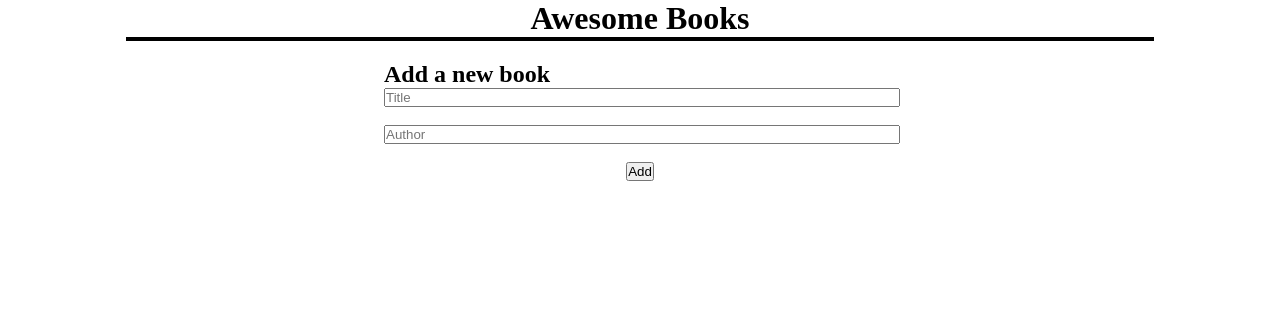
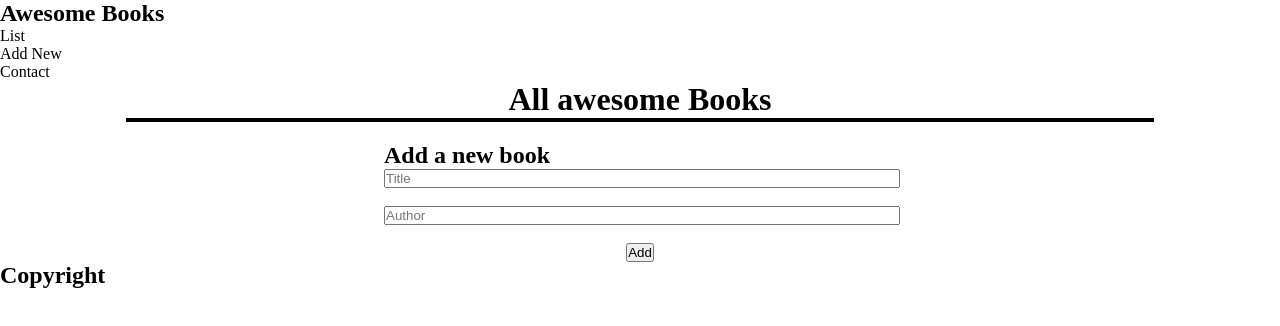
Before and after one commit to kennyegun24/AwesomeBooks, a plain HTML site: page index.html in a window 1280 px wide. Drawn offline with Linux system fonts and the light colour scheme.

Commit message:
Add contact section body

```diff
--- a/index.html
+++ b/index.html
@@ -8,14 +8,25 @@
     <link rel="stylesheet" href="style.css">
 </head>
 <body>
-    <div><h1 class="awesomeBooks">Awesome Books</h1></div>
+    <header>
+        <h2 class="navHeader">Awesome Books</h2>
+        <nav>
+            <ul class="navUl">
+                <li class="list list-main">List</li>
+                <li class="list addNew">Add New</li>
+                <li class="list contactUs">Contact</li>
+            </ul>
+        </nav>
+    </header>
+
+    <div><h1 class="awesomeBooks">All awesome Books</h1></div>
 
     <div class="books">
 
     </div>
 
     <form class="bookForm">
-        <h2>Add a new book</h2>
+        <h2 class="form-heading">Add a new book</h2>
         <input type="text" name="title" class="title" id="title" placeholder="Title">
         <br>
         <br>
@@ -27,6 +38,17 @@
         </div>
     </form>
 
+    <section class="contact">
+    </section>
+
+    <footer>
+        <div class="footerDiv">
+        <h2 class="footerHeader">
+            Copyright
+        </h2>
+        </div>
+    </footer>
+
     <script src="script.js" type="module"></script>
 </body>
 </html>
```
